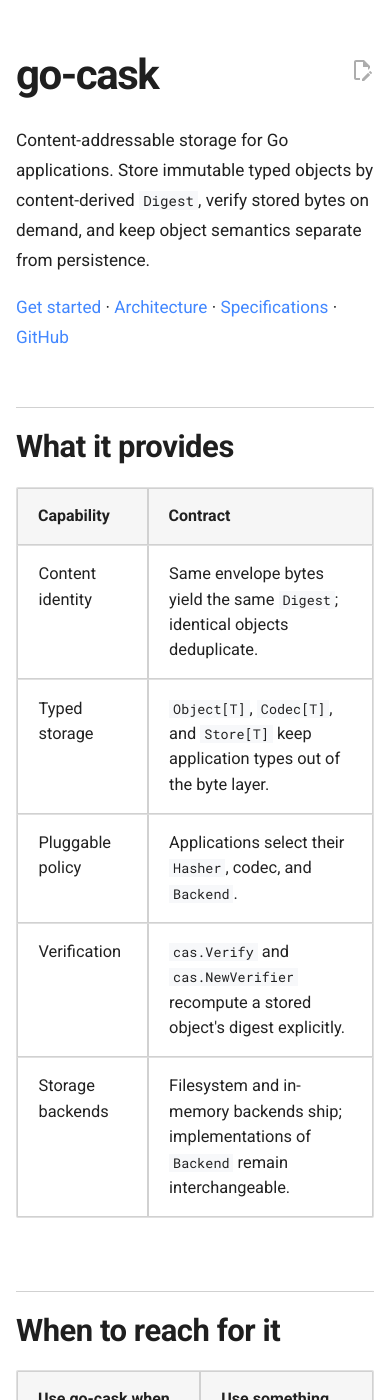
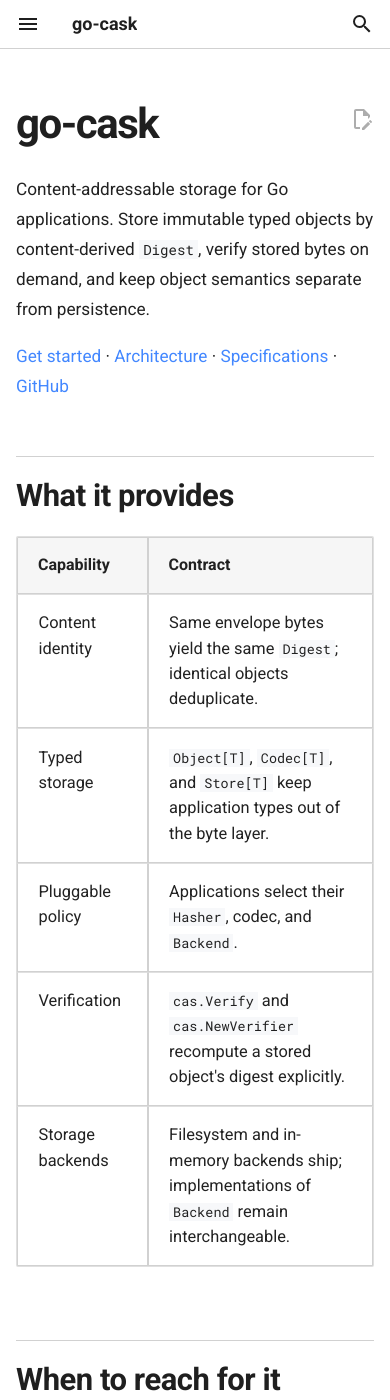
Before and after one commit to dmundt/go-cask, an MkDocs documentation site: the page built from website/index.md, in a window 390 px wide and 1400 px high. Built offline with MkDocs 1.6.1 and Material for MkDocs 9.7.7, drawn with Linux system fonts in a browser that asks for light colours; comment, search, counter and statistics services are not loaded.

Commit message:
docs(website): align mobile navigation
Co-authored-by: Copilot <223556219+Copilot@users.noreply.github.com>

```diff
--- a/website/stylesheets/extra.css
+++ b/website/stylesheets/extra.css
@@ -156,6 +156,105 @@ body {
   }
 }
 
+@media screen and (max-width: 1219px) {
+  .md-header {
+    display: block;
+    background: #ffffff;
+    color: #1f1f1f;
+    border-bottom: 1px solid var(--panel-border);
+    box-shadow: none;
+  }
+
+  .md-header__button,
+  .md-header__title,
+  .md-header__topic,
+  .md-header .md-icon {
+    color: #1f1f1f;
+  }
+
+  .md-sidebar--primary,
+  .md-sidebar--primary .md-sidebar__scrollwrap,
+  .md-sidebar--primary .md-sidebar__inner {
+    background: #ffffff;
+  }
+
+  .md-sidebar--primary .md-nav--primary > .md-nav__source {
+    display: none;
+  }
+
+  .md-sidebar--primary .md-nav--primary > .md-nav__title {
+    background: #ffffff;
+    color: var(--text-soft);
+    display: block;
+    font-size: 0.78rem;
+    font-weight: 650;
+    padding: 0.75rem;
+  }
+
+  .md-sidebar--primary .md-nav--primary > .md-nav__title .md-logo {
+    display: none;
+  }
+
+  .md-sidebar--primary .md-nav {
+    font-size: 0.8rem;
+  }
+
+  .md-sidebar--primary .md-nav__title {
+    color: var(--text-soft);
+    font-size: 0.78rem;
+    font-weight: 650;
+  }
+
+  .md-sidebar--primary .md-nav__link {
+    color: var(--md-default-fg-color);
+    padding: 0.25rem 0.75rem;
+  }
+
+  .md-sidebar--primary .md-nav__item {
+    border-top: 0;
+  }
+
+  .md-sidebar--primary .md-nav__link--active,
+  .md-sidebar--primary .md-nav__link:focus,
+  .md-sidebar--primary .md-nav__link:hover {
+    color: var(--md-accent-fg-color);
+  }
+
+  /*
+   * Material presents nested drawer sections as separate drill-down panels.
+   * Keep primary navigation's grouped, expanded desktop hierarchy on narrow
+   * screens instead.
+   */
+  .md-sidebar--primary .md-nav--primary > .md-nav__list >
+  .md-nav__item--section > .md-nav__toggle,
+  .md-sidebar--primary .md-nav--primary > .md-nav__list >
+  .md-nav__item--section > .md-nav__link .md-nav__icon,
+  .md-sidebar--primary .md-nav--primary > .md-nav__list >
+  .md-nav__item--section > .md-nav > .md-nav__title {
+    display: none;
+  }
+
+  .md-sidebar--primary .md-nav--primary > .md-nav__list >
+  .md-nav__item--section > .md-nav__link {
+    color: var(--text-soft);
+    cursor: default;
+    font-size: 0.78rem;
+    font-weight: 650;
+    padding-top: 0.65rem;
+    pointer-events: none;
+  }
+
+  .md-sidebar--primary .md-nav--primary > .md-nav__list >
+  .md-nav__item--section > .md-nav {
+    display: block;
+    height: auto;
+    opacity: 1;
+    overflow: visible;
+    position: static;
+    transform: none;
+  }
+}
+
 .md-sidebar__scrollwrap {
   scrollbar-width: none;
 }
```
Also changed, not shown: CHANGELOG.md (+4 -0 lines).
